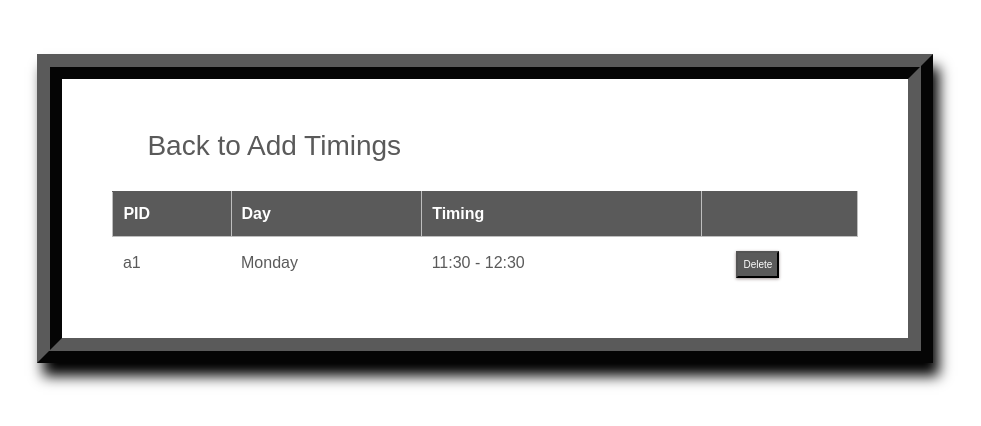
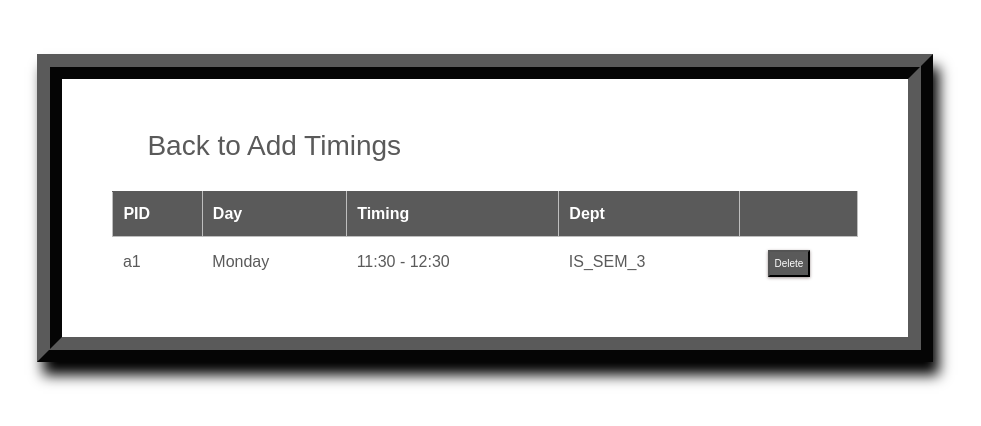
Before and after one commit to BhuvanKoduru/DBMS-Project, a Django app: page /timings_list/ in a window 1280 px wide. Shown: the part 80-506 px from the top of the page, without its empty margins (193-1174 px from the left). Run offline with Django 3.2, Linux system fonts and the light colour scheme; a user stored in the database is signed in; data comes from the database, SQL or seed files in the repository; both versions use the stored data as it was before the commit; some libraries are stand-ins or nearby versions.

Commit message:
db changes

```diff
--- a/TTGS Code/projttgs/templates/mtlist.html
+++ b/TTGS Code/projttgs/templates/mtlist.html
@@ -442,6 +442,8 @@ fieldset button
 				<th>PID</th>
 				<th>Day</th>
 				<th>Timing</th>
+				<th>Dept</th>
+
 				<th  class="empty"></th>
 				</tr>
 				</thead>
@@ -452,6 +454,7 @@ fieldset button
 				 <td>{{mt.pid}}</td>
 				 <td>{{mt.day}}</td>
 				 <td>{{mt.time}}</td>
+				 <td>{{mt.dept}}</td>
 				 <td class="empty">
 					<form action="{% url 'deletemeetingtime' mt.pid %}" method="post">
 						{% csrf_token %}
--- a/TTGS Code/projttgs/ttgen/forms.py
+++ b/TTGS Code/projttgs/ttgen/forms.py
@@ -7,17 +7,14 @@ class RoomForm(ModelForm):
         model = Room
         labels = {
             "r_number": "Room ID",
-           # "seating_capacity": "Capacity",
             "room_type":"Room Type"
         }
         widgets={
             "r_number":forms.TextInput(),
-            #"seating_capacity":forms.TextInput(),
             "room_type":forms.Select()
         }
         fields = [
             'r_number',
-            #'seating_capacity',
             'room_type'
         ]
 
@@ -50,12 +47,10 @@ class CourseForm(ModelForm):
     class Meta:
         model = Course
         fields = ['course_number', 'course_name', \
-        #'max_numb_students',
         'instructors']
         labels = {
             "course_number": "Course ID",
             "course_name": "Course Name",
-            #"max_numb_students": "Course Capacity",
             "instructors": "Course Teachers"
         }
 
--- a/TTGS Code/projttgs/ttgen/models.py
+++ b/TTGS Code/projttgs/ttgen/models.py
@@ -54,7 +54,6 @@ MUTATION_RATE = 0.1
 
 class Room(models.Model):
     r_number = models.CharField(max_length=6)
-    seating_capacity = models.IntegerField(default=60)
     room_type=models.CharField(max_length=25,choices=Room_Type,default='Theory')
 
     def __str__(self):
@@ -78,7 +77,6 @@ class Instructor(models.Model):
 class Course(models.Model):
     course_number = models.CharField(max_length=5, primary_key=True)
     course_name = models.CharField(max_length=40)
-    max_numb_students = models.IntegerField(default=60)
     instructors = models.ManyToManyField(Instructor)
 
 
```
Also changed, not shown: TTGS Code/projttgs/IS_DEPT_TT.sqlite3, TTGS Code/projttgs/ttgen/migrations/0007_remove_course_max_numb_students.py (added), TTGS Code/projttgs/ttgen/migrations/0008_remove_room_seating_capacity.py (added).
